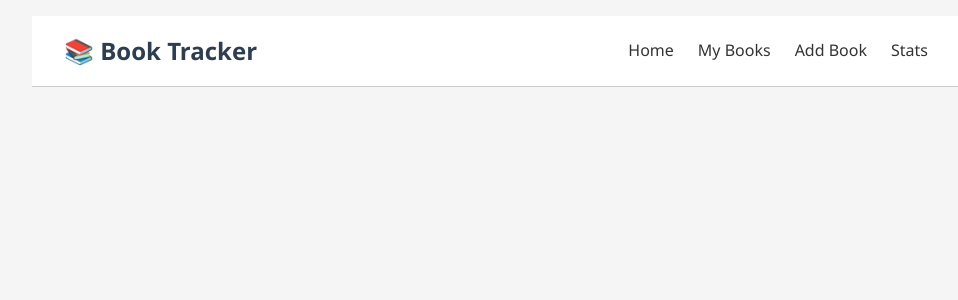
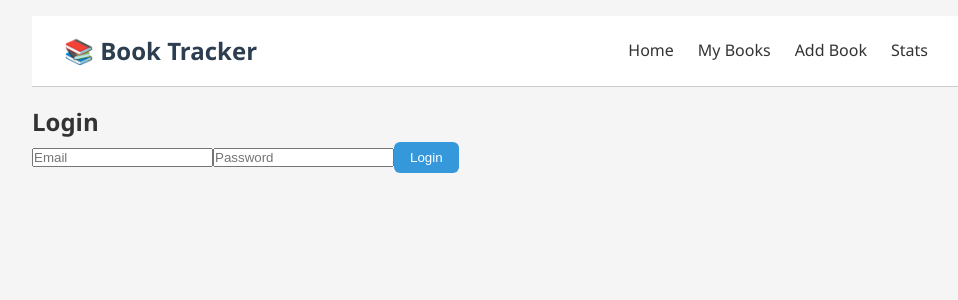
Before and after one commit to ErdagEge/book-tracker-app, a React (Vite) app in the folder client/: page /login in a window 1280 px wide. Shown: the top 300 px of the page, without its empty margins (144-1102 px from the left). Built offline with nearby package versions, Linux system fonts and the light colour scheme.

Commit message:
created routing for user auth

```diff
--- a/client/src/App.tsx
+++ b/client/src/App.tsx
@@ -4,6 +4,8 @@ import Home from './pages/Home'
 import MyBooks from './pages/MyBooks';
 import AddBook from './pages/AddBook';
 import Stats from './pages/Stats';
+import Login from './pages/Login';
+import Register from './pages/Register';
 import { Routes, Route } from 'react-router-dom';
 
 function App() {
@@ -16,6 +18,8 @@ function App() {
         <Route path="/books" element={<MyBooks />} />
         <Route path="/add" element={<AddBook />} />
         <Route path="/stats" element={<Stats />} />
+        <Route path="/login" element={<Login />} />
+        <Route path="/register" element={<Register />} />
         </Routes>
       </div>
     </>
--- /dev/null
+++ b/client/src/pages/Login.tsx
@@ -0,0 +1,48 @@
+import { useState } from 'react';
+import { useNavigate } from 'react-router-dom';
+
+const Login = () => {
+  const [email, setEmail] = useState('');
+  const [password, setPassword] = useState('');
+  const [error, setError] = useState('');
+  const navigate = useNavigate();
+
+  const handleSubmit = async (e: React.FormEvent) => {
+    e.preventDefault();
+    setError('');
+
+    try {
+      const res = await fetch('http://localhost:5000/api/auth/login', {
+        method: 'POST',
+        headers: { 'Content-Type': 'application/json' },
+        body: JSON.stringify({ email, password })
+      });
+
+      const data = await res.json();
+      if (!res.ok) throw new Error(data.message);
+
+      localStorage.setItem('token', data.token);
+      localStorage.setItem('userId', data.userId);
+
+      navigate('/books'); // redirect after login
+    } catch (err: any) {
+      setError(err.message);
+    }
+  };
+
+  return (
+    <div>
+      <h2>Login</h2>
+      <form onSubmit={handleSubmit}>
+        <input type="email" placeholder="Email" value={email}
+          onChange={e => setEmail(e.target.value)} required />
+        <input type="password" placeholder="Password" value={password}
+          onChange={e => setPassword(e.target.value)} required />
+        <button type="submit">Login</button>
+        {error && <p style={{ color: 'red' }}>{error}</p>}
+      </form>
+    </div>
+  );
+};
+
+export default Login;
--- /dev/null
+++ b/client/src/pages/Register.tsx
@@ -0,0 +1,45 @@
+import { useState } from 'react';
+import { useNavigate } from 'react-router-dom';
+
+const Register = () => {
+  const [email, setEmail] = useState('');
+  const [password, setPassword] = useState('');
+  const [error, setError] = useState('');
+  const navigate = useNavigate();
+
+  const handleSubmit = async (e: React.FormEvent) => {
+    e.preventDefault();
+    setError('');
+
+    try {
+      const res = await fetch('http://localhost:5000/api/auth/register', {
+        method: 'POST',
+        headers: { 'Content-Type': 'application/json' },
+        body: JSON.stringify({ email, password })
+      });
+
+      const data = await res.json();
+      if (!res.ok) throw new Error(data.message);
+
+      navigate('/login'); // after registration, go to login
+    } catch (err: any) {
+      setError(err.message);
+    }
+  };
+
+  return (
+    <div>
+      <h2>Register</h2>
+      <form onSubmit={handleSubmit}>
+        <input type="email" placeholder="Email" value={email}
+          onChange={e => setEmail(e.target.value)} required />
+        <input type="password" placeholder="Password" value={password}
+          onChange={e => setPassword(e.target.value)} required />
+        <button type="submit">Register</button>
+        {error && <p style={{ color: 'red' }}>{error}</p>}
+      </form>
+    </div>
+  );
+};
+
+export default Register;
```
Also changed, not shown: 1 other file (tests, documents, lock files or other folders).
